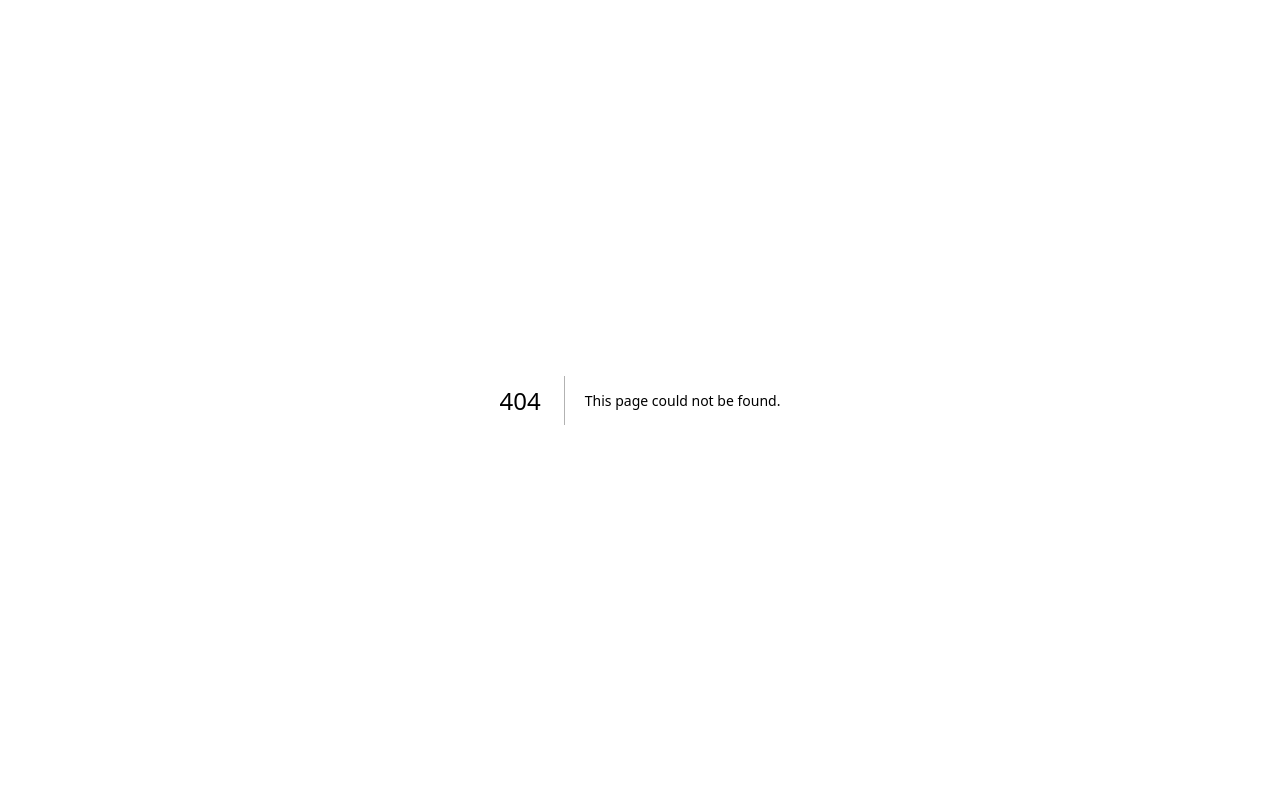
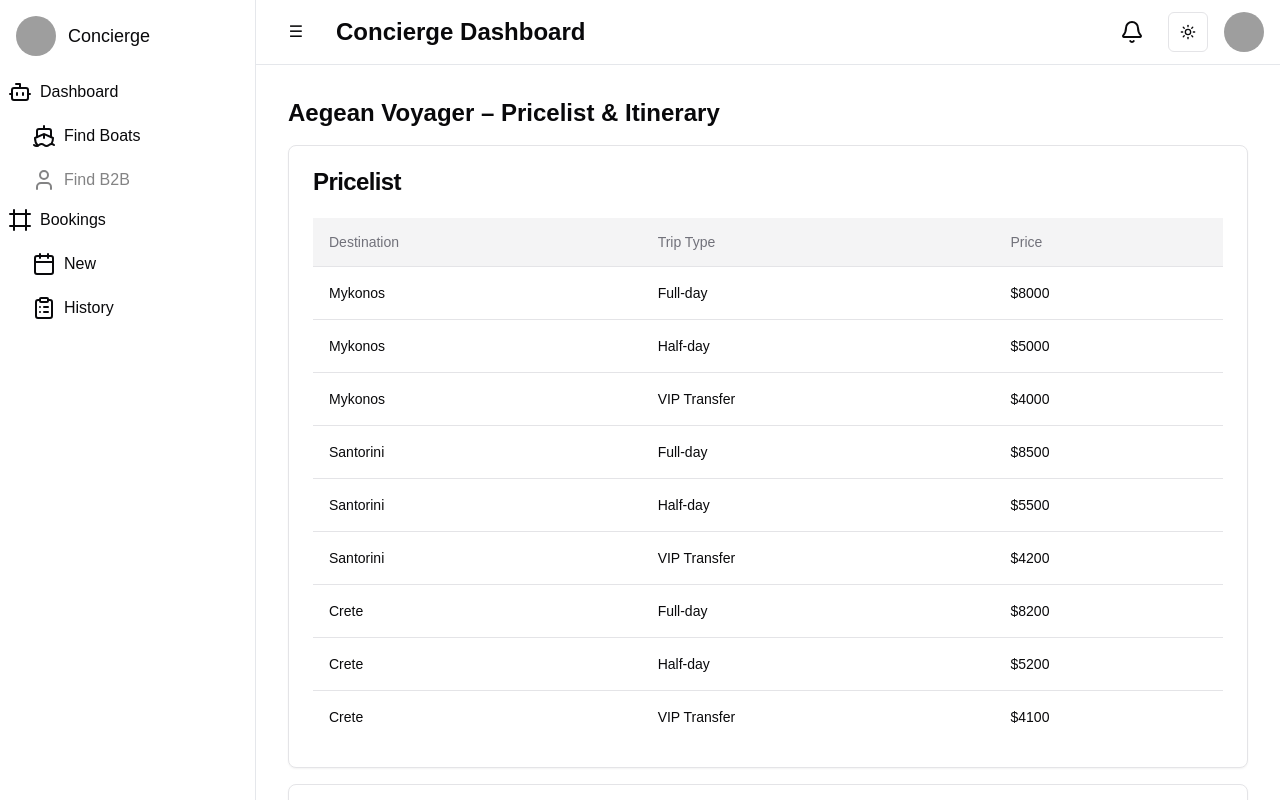
Before and after one commit to nikolaspan/saile_design, a Next.js app: page /dashboard/concierge/boats/B-001 in a window 1280 px wide. Before the commit this address had no page. Built offline with nearby package versions, Linux system fonts and the light colour scheme; grey boxes are pictures that could not be loaded.

Commit message:
first commit2

```diff
--- /dev/null
+++ b/app/dashboard/concierge/boats/[id]/page.tsx
@@ -0,0 +1,98 @@
+'use client';
+
+import { useParams } from 'next/navigation';
+import { useState, useEffect } from 'react';
+import boatsData from '@/components/concierge/boats.json';
+import DashboardLayout from '../../../../layouts/DashboardLayout';
+import { Card, CardHeader, CardTitle, CardContent } from '@/components/ui/card';
+import { Table, TableBody, TableCell, TableHead, TableHeader, TableRow } from '@/components/ui/table';
+
+interface BoatData {
+  boatId: string;
+  name: string;
+  destinations: string[];
+  prices: { [destination: string]: { [tripType: string]: number } | undefined };
+  capacity: number;
+  notAvailableDates: string[];
+  tripTypes: string[];
+  itinerary: { name: string; price: number }[];
+}
+
+const BoatDetailsPage = () => {
+  const { id } = useParams();
+  const [boat, setBoat] = useState<BoatData | null>(null);
+
+  useEffect(() => {
+    if (id) {
+      const foundBoat = boatsData.boats.find((b: BoatData) => b.boatId === id);
+      setBoat(foundBoat || null);
+    }
+  }, [id]);
+
+  if (!boat) {
+    return (
+      <DashboardLayout role="Concierge">
+        <div className="container mx-auto p-4">
+          <h1 className="text-2xl font-bold mb-4">Boat Not Found</h1>
+        </div>
+      </DashboardLayout>
+    );
+  }
+
+  return (
+    <DashboardLayout role="Concierge">
+      <div className="container mx-auto p-4">
+        <h1 className="text-2xl font-bold mb-4">{boat.name} – Pricelist & Itinerary</h1>
+
+        {/* Pricelist Card */}
+        <Card className="mb-4">
+          <CardHeader>
+            <CardTitle>Pricelist</CardTitle>
+          </CardHeader>
+          <CardContent>
+            <Table>
+              <TableHeader>
+                <TableRow>
+                  <TableHead>Destination</TableHead>
+                  <TableHead>Trip Type</TableHead>
+                  <TableHead>Price</TableHead>
+                </TableRow>
+              </TableHeader>
+              <TableBody>
+                {Object.entries(boat.prices).map(([destination, tripPrices]) =>
+                  tripPrices
+                    ? Object.entries(tripPrices).map(([tripType, price]) => (
+                        <TableRow key={`${destination}-${tripType}`}>
+                          <TableCell>{destination}</TableCell>
+                          <TableCell>{tripType}</TableCell>
+                          <TableCell>${price}</TableCell>
+                        </TableRow>
+                      ))
+                    : null
+                )}
+              </TableBody>
+            </Table>
+          </CardContent>
+        </Card>
+
+        {/* Itinerary Card */}
+        <Card>
+          <CardHeader>
+            <CardTitle>Itinerary</CardTitle>
+          </CardHeader>
+          <CardContent>
+            <ul>
+              {boat.itinerary.map((item) => (
+                <li key={item.name} className="mb-2">
+                  <span className="font-semibold">{item.name}:</span> ${item.price}
+                </li>
+              ))}
+            </ul>
+          </CardContent>
+        </Card>
+      </div>
+    </DashboardLayout>
+  );
+};
+
+export default BoatDetailsPage;
--- /dev/null
+++ b/app/dashboard/concierge/boats/page.tsx
@@ -0,0 +1,59 @@
+'use client';
+
+import { useState } from 'react';
+import boatsData from "@/components/concierge/boats.json";
+import DashboardLayout from '../../../layouts/DashboardLayout';
+import { Card, CardHeader, CardTitle, CardFooter } from "@/components/ui/card";
+import { Button } from "@/components/ui/button";
+import { Input } from "@/components/ui/input";
+import Link from 'next/link';
+
+interface Boat {
+  boatId: string;
+  name: string;
+}
+
+const BoatsPage = () => {
+  const role = "Concierge"; // Keep role if it's required for layout rendering
+
+  const [searchTerm, setSearchTerm] = useState(""); // State for search term
+
+  // Filter boats based on the search term
+  const filteredBoats = boatsData.boats.filter((boat: Boat) =>
+    boat.name.toLowerCase().includes(searchTerm.toLowerCase())
+  );
+
+  return (
+    <DashboardLayout role={role}>
+      <div className="container mx-auto p-4">
+        <h1 className="text-2xl font-bold mb-4">Boat Listings</h1>
+
+        {/* Search Input */}
+        <Input
+          type="text"
+          placeholder="Search boats..."
+          value={searchTerm}
+          onChange={(e) => setSearchTerm(e.target.value)}
+          className="mb-4 w-full" // Add some margin and full width
+        />
+
+        <div className="grid grid-cols-1 md:grid-cols-2 lg:grid-cols-3 gap-4">
+          {filteredBoats.map((boat) => (
+            <Card key={boat.boatId}>
+              <Link href={`/dashboard/concierge/boats/${boat.boatId}`} className="block">
+                <CardHeader>
+                  <CardTitle>{boat.name}</CardTitle>
+                </CardHeader>
+                <CardFooter className="justify-center">
+                  <Button>Learn More</Button>
+                </CardFooter>
+              </Link>
+            </Card>
+          ))}
+        </div>
+      </div>
+    </DashboardLayout>
+  );
+};
+
+export default BoatsPage;
--- a/app/dashboard/concierge/bookings/page.tsx
+++ b/app/dashboard/concierge/bookings/page.tsx
@@ -18,7 +18,6 @@ interface Passenger {
   birthday: string;
 }
 
-// Define the Trip interface
 interface Trip {
   tripId: string;
   charterType: string;
@@ -26,8 +25,10 @@ interface Trip {
   revenue: number;
   date: string;
   roomId: string;
+  boatId: number; // ✅ Add this line
   passengers: Passenger[];
 }
+
 
 // Define raw types matching the JSON structure
 interface RawPassenger {
@@ -50,19 +51,20 @@ interface RawTripsJson {
   trips: RawTrip[];
 }
 
-// ✅ Ensure correct transformation from `birthId` to `birthday`
+//  Ensure correct transformation from `birthId` to `birthday`
 const unifiedTrips: Trip[] = (tripsData as unknown as RawTripsJson).trips.map((trip: RawTrip) => ({
   tripId: trip.tripId,
   charterType: trip.charterType,
   itineraryName: trip.itineraryName,
   revenue: trip.revenue,
   date: trip.date,
-  roomId: String(trip.boatId),
+  boatId: trip.boatId, // ✅ Ensure this exists
+  roomId: String(trip.boatId), // ❓ Double-check if this mapping is intentional
   passengers: trip.passengers.map((p: RawPassenger) => ({
     passengerId: p.passengerId,
     name: p.name,
-    birthday: p.birthId, // ✅ Ensuring `birthId` is renamed to `birthday`
-  })) as Passenger[], // ✅ Explicitly type passengers as `Passenger[]`
+    birthday: p.birthId,
+  })) as Passenger[],
 }));
 
 export default function BookingsPage() {
--- a/components/concierge/BookingsTable.tsx
+++ b/components/concierge/BookingsTable.tsx
@@ -27,6 +27,7 @@ interface Trip {
   revenue: number;
   date: string;
   roomId: string;
+  boatId: number;
   passengers: Passenger[];
 }
 
@@ -35,20 +36,21 @@ interface BookingsTableProps {
   trips: Trip[];
 }
 
+const boatNames: { [key: number]: string } = {
+  1: "Ocean Explorer",
+  2: "Sea Voyager",
+};
+
 const BookingsTable: React.FC<BookingsTableProps> = ({ title, trips }) => {
   const router = useRouter();
 
   const getTripStatus = (trip: Trip, tableTitle: string) => {
-    if (tableTitle === "Canceled Trips")
-      return { status: "Canceled", color: "red" };
-    if (tableTitle === "Requested Trips")
-      return { status: "Requested", color: "yellow" };
+    if (tableTitle === "Canceled Trips") return { status: "Canceled", color: "red" };
+    if (tableTitle === "Requested Trips") return { status: "Requested", color: "yellow" };
 
     const tripDate = new Date(trip.date);
     const today = new Date();
-    return tripDate < today
-      ? { status: "Completed", color: "green" }
-      : { status: "Pending", color: "blue" };
+    return tripDate < today ? { status: "Completed", color: "green" } : { status: "Pending", color: "blue" };
   };
 
   return (
@@ -65,6 +67,7 @@ const BookingsTable: React.FC<BookingsTableProps> = ({ title, trips }) => {
                   <TableHead>Charter Type</TableHead>
                   <TableHead>Itinerary Name</TableHead>
                   <TableHead>Date</TableHead>
+                  <TableHead>Boat Name</TableHead>
                   <TableHead>Status</TableHead>
                 </TableRow>
               </TableHeader>
@@ -76,15 +79,12 @@ const BookingsTable: React.FC<BookingsTableProps> = ({ title, trips }) => {
                       <TableRow
                         key={trip.tripId}
                         className="cursor-pointer"
-                        onClick={() =>
-                          router.push(`/dashboard/concierge/bookings/${trip.tripId}`)
-                        }
+                        onClick={() => router.push(`/dashboard/concierge/bookings/${trip.tripId}`)}
                       >
                         <TableCell>{trip.charterType}</TableCell>
                         <TableCell>{trip.itineraryName}</TableCell>
-                        <TableCell>
-                          {format(parseISO(trip.date), "yyyy-MM-dd")}
-                        </TableCell>
+                        <TableCell>{format(parseISO(trip.date), "yyyy-MM-dd")}</TableCell>
+                        <TableCell>{boatNames[trip.boatId] || "Unknown Boat"}</TableCell>
                         <TableCell>
                           <Badge className={`bg-${color}-500 text-white px-3 py-1 rounded-full`}>
                             {status}
@@ -95,7 +95,7 @@ const BookingsTable: React.FC<BookingsTableProps> = ({ title, trips }) => {
                   })
                 ) : (
                   <TableRow>
-                    <TableCell colSpan={4} className="text-center py-4">
+                    <TableCell colSpan={5} className="text-center py-4">
                       No results found
                     </TableCell>
                   </TableRow>
--- a/lib/roleMenus.ts
+++ b/lib/roleMenus.ts
@@ -65,7 +65,7 @@ export const roleMenus: RoleMenus = {
       url: "/dashboard/concierge",
       icon: Bot,
       items: [
-        { title: "Find Boats", url: "/dashboard/concierge/", icon: Ship, disabled: true },
+        { title: "Find Boats", url: "/dashboard/concierge/boats", icon: Ship,  },
         { title: "Find B2B", url: "/dashboard/concierge/", icon: User, disabled: true },
       ],
     },
```
